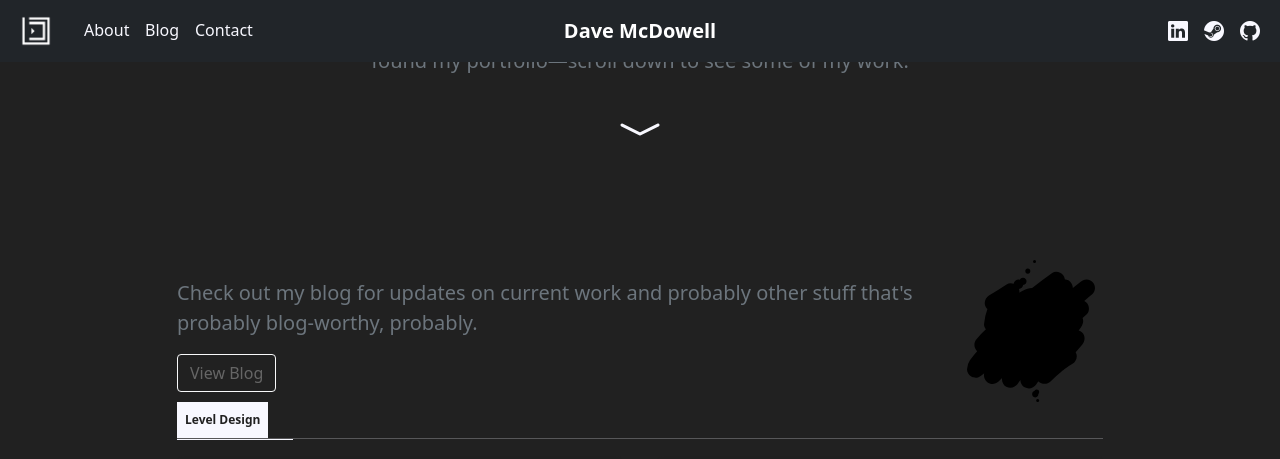
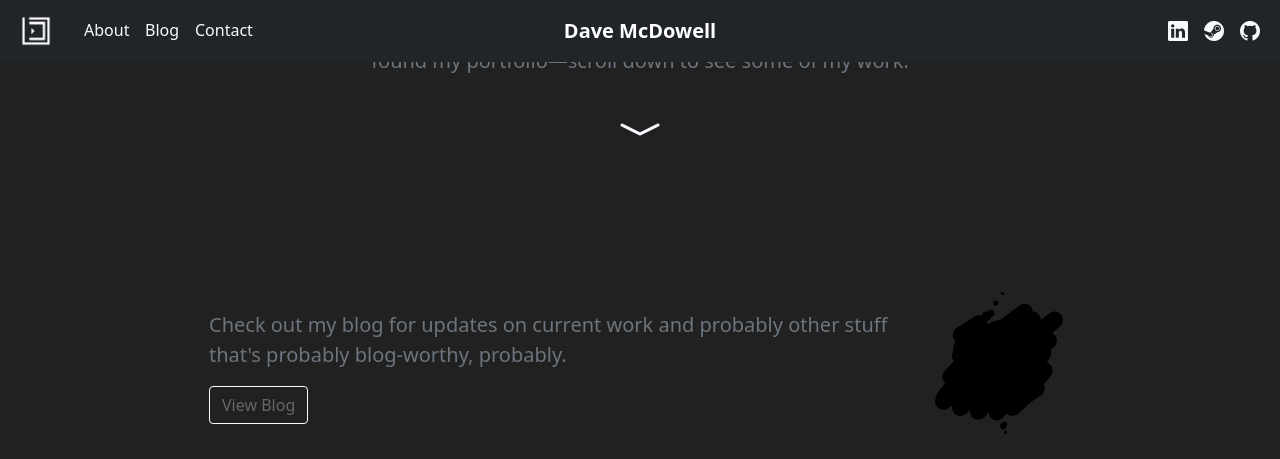
Before and after one commit to davemcdowell/portfolio, a Jekyll site: the page built from index.html, in a window 1280 px wide and 1400 px high, scrolled down 751 px. Shown: the top 459 px of the window. Built offline with Jekyll 4.4.1, drawn with Linux system fonts in a browser that asks for light colours; nearby versions of some CDN libraries; grey boxes are pictures that could not be loaded.

Commit message:
callouts

```diff
--- a/_includes/snippets/callout.html
+++ b/_includes/snippets/callout.html
@@ -1,7 +1,7 @@
 {% assign facing = include.face | default: true %}
 <section id="callout-{{ include.title | slugify }}">
         {%- if facing contains 'left' -%}
-        <div class="position-relative d-flex align-items-center rounded">
+        <div class="callout position-relative d-flex align-items-center rounded">
             <div class="flex-shrink-0">
                 <img src="{{ '/assets/images/swatch1.svg' | relative_url }}" class="img-fluid me-2" width="128" height="128">
             </div>
@@ -12,7 +12,7 @@
             </div>
         </div>
         {%- elsif facing contains 'right' -%}
-        <div class="position-relative d-flex align-items-center rounded">
+        <div class="callout position-relative d-flex align-items-center rounded">
             <div class="flex-grow-1 me-4">
                 <h3 class="display-6">{{ inlcude.title }}</h3>
                 <p class="lead text-muted">{{ include.content }}</p>
--- a/assets/moxxi.css
+++ b/assets/moxxi.css
@@ -321,7 +321,6 @@
   max-width: 950px;
   margin: 1rem auto 4rem auto;
   color: var(--lighter-type-color);
-  border: 1px solid var(--card-border-hover-color);
   transition: all 0.35s ease-in-out;
   padding: 1rem 2rem;
 }
```
